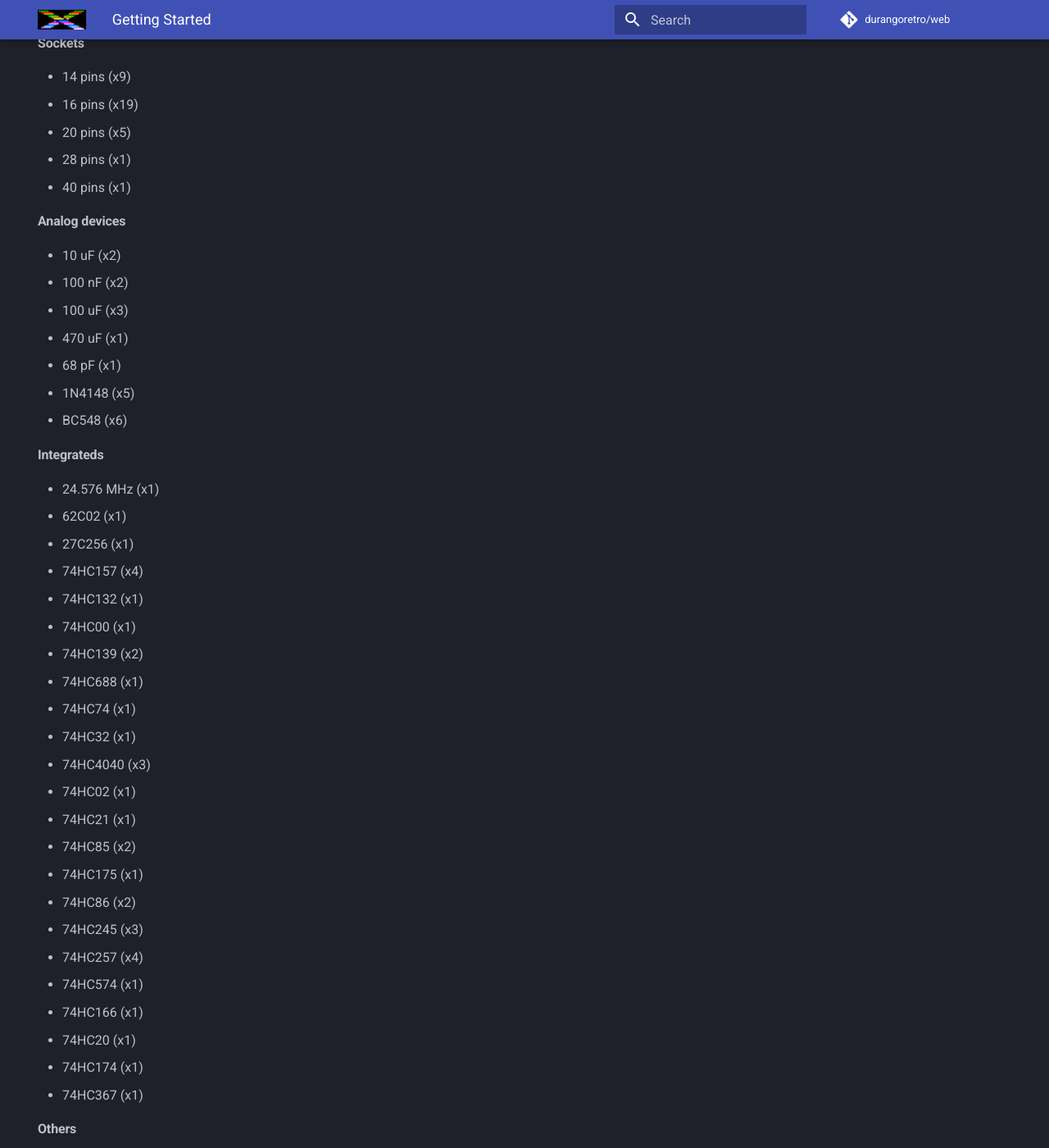
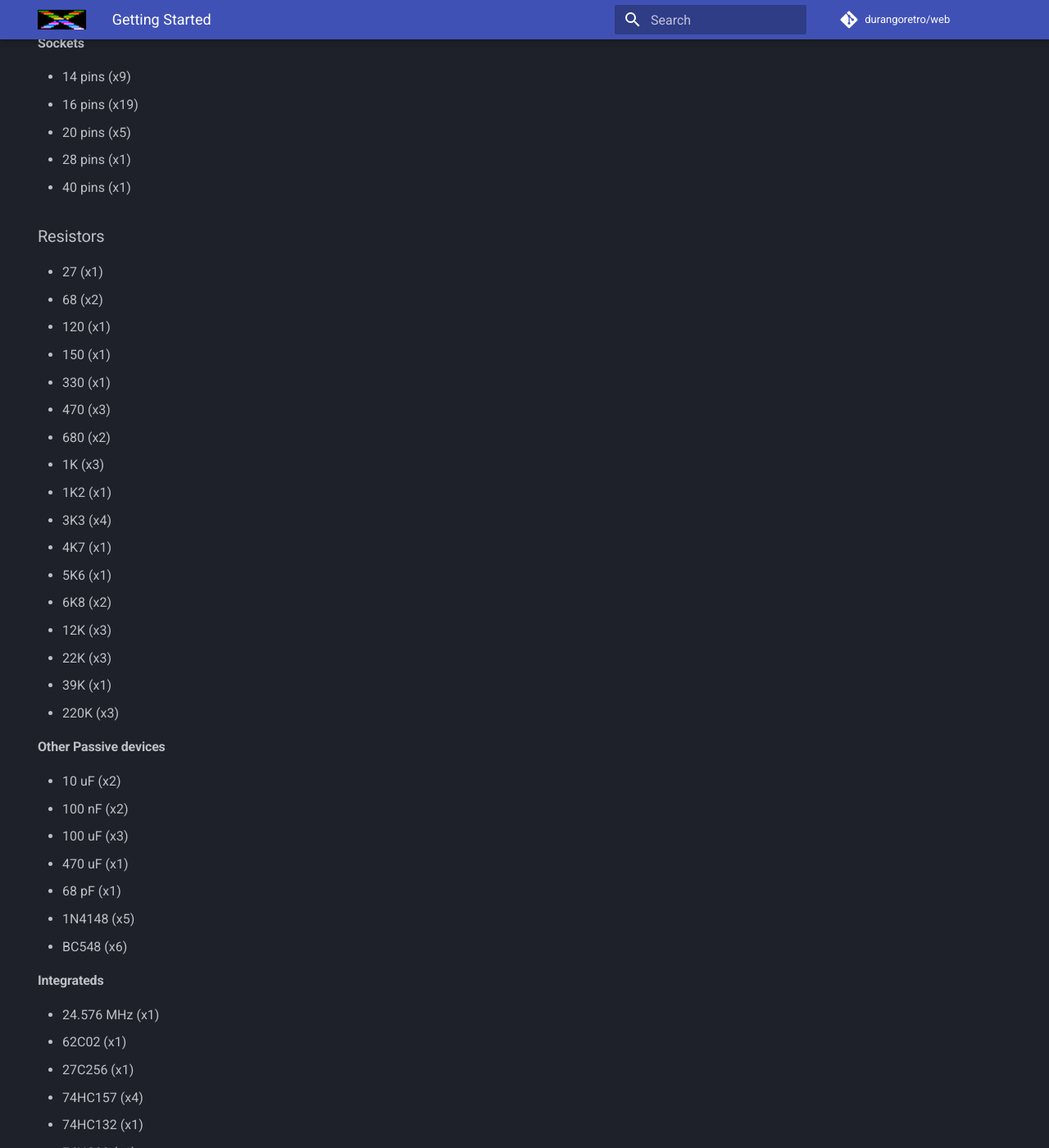
Before and after one commit to durangoretro/web, an MkDocs documentation site: the page built from docs/started.md, in a window 1280 px wide and 1400 px high, scrolled down 1217 px. Shown: the whole window at 82% size. Built offline with MkDocs 1.6.1 and Material for MkDocs 9.7.7, drawn with Linux system fonts in a browser that asks for light colours; comment, search, counter and statistics services are not loaded.

Commit message:
Add durango board resistors

```diff
--- a/docs/started.md
+++ b/docs/started.md
@@ -41,7 +41,26 @@ You can see in Kicad an image similar to:
 * 28 pins (x1)
 * 40 pins (x1)
 
-#### Analog devices
+### Resistors
+* 27   (x1)
+* 68   (x2)
+* 120  (x1)
+* 150  (x1)
+* 330  (x1)
+* 470  (x3)
+* 680  (x2)
+* 1K   (x3)
+* 1K2  (x1)
+* 3K3  (x4)
+* 4K7  (x1)
+* 5K6  (x1)
+* 6K8  (x2)
+* 12K  (x3)
+* 22K  (x3)
+* 39K  (x1)
+* 220K (x3)
+
+#### Other Passive devices
 * 10  uF (x2)
 * 100 nF (x2)
 * 100 uF (x3)
```
